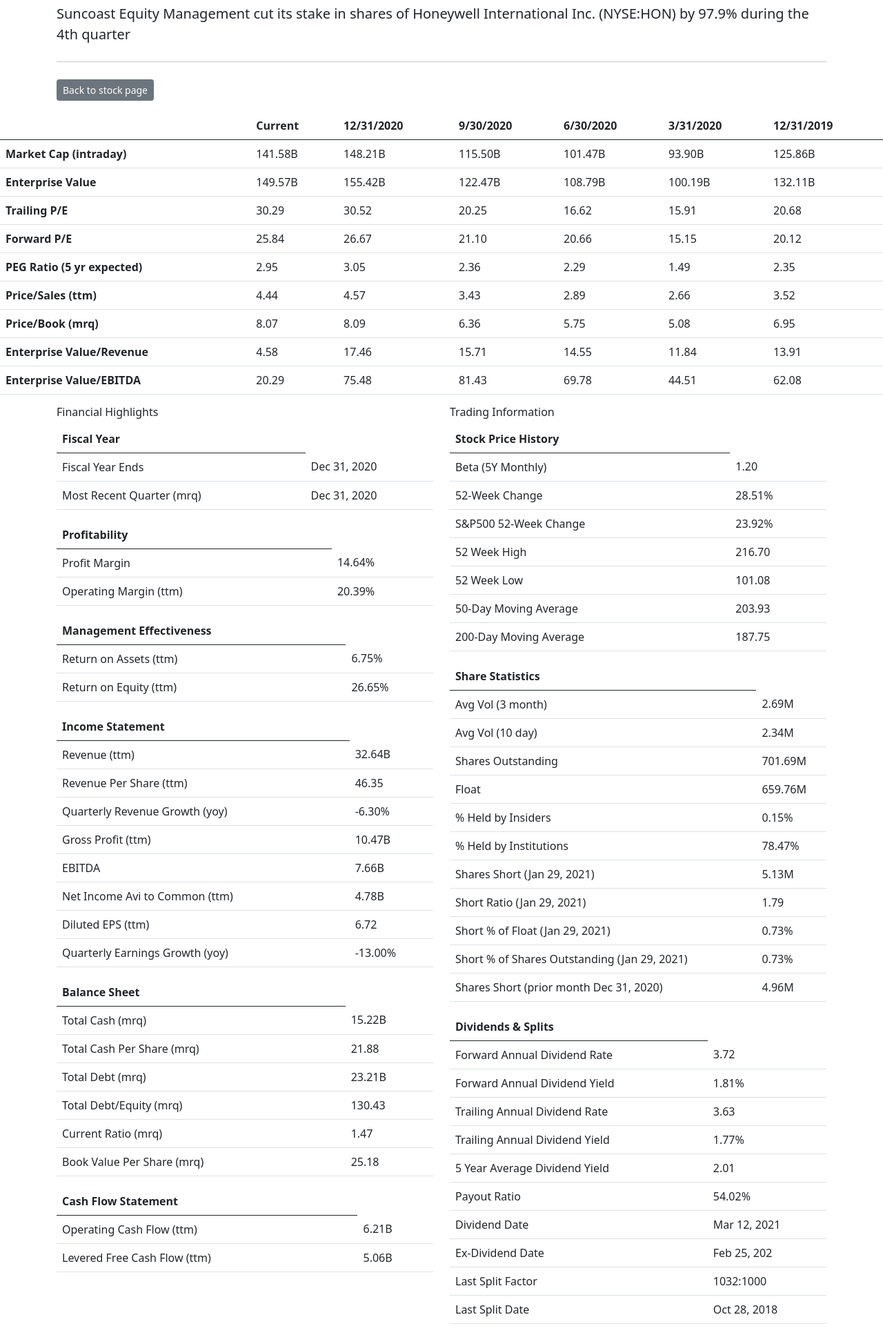
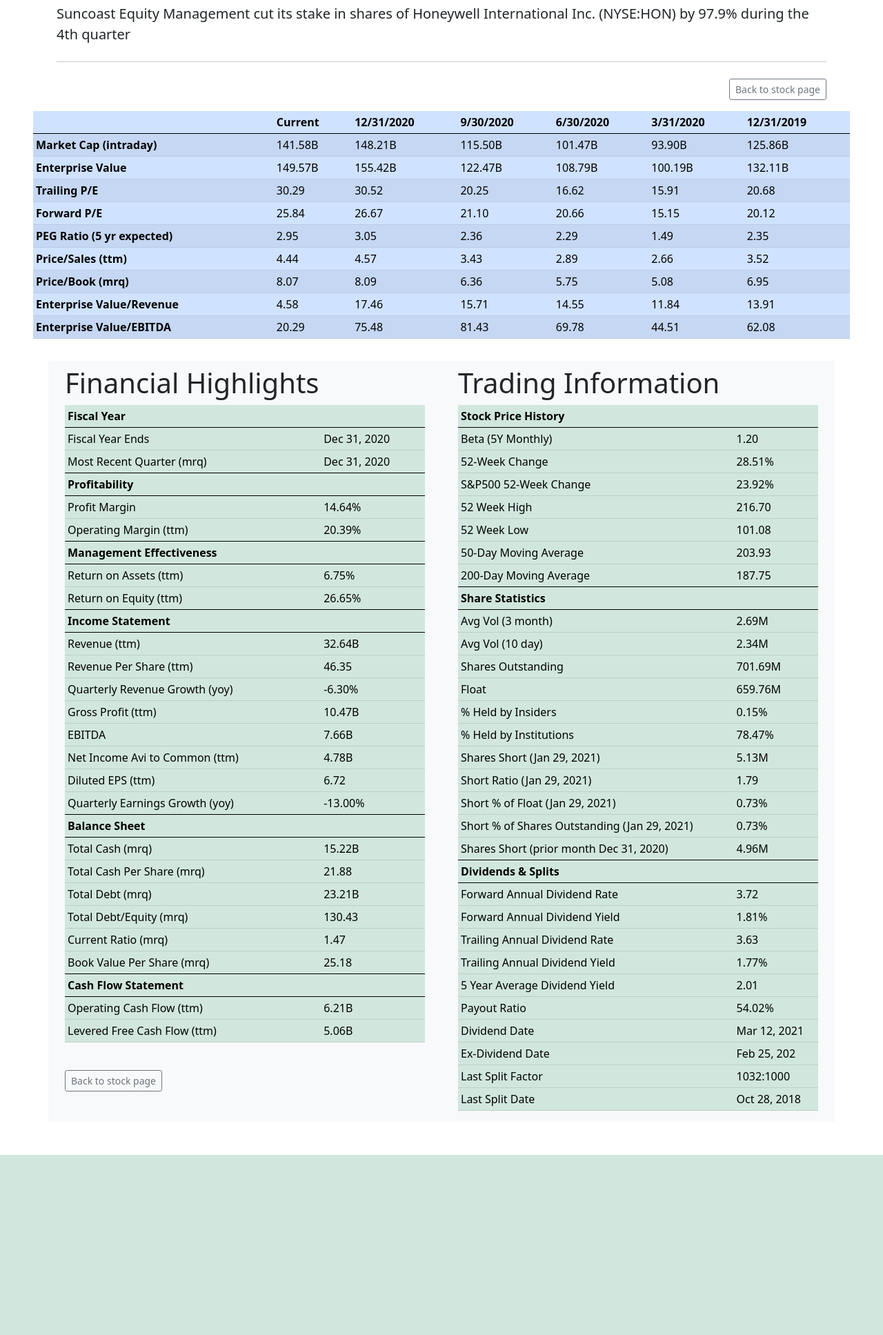
Before and after one commit to marketsupreme/rocketStonks, a Flask app: page /projections/HON in a window 1280 px wide. Shown: the part 150-2085 px from the top of the page at 69% size. After the commit the page ends 1824 px from the top, so only its background shows below. Run offline with Flask 2, Linux system fonts and the light colour scheme.

Commit message:
finish bootstrap styling

```diff
--- a/templates/projections_HON.html
+++ b/templates/projections_HON.html
@@ -69,8 +69,11 @@
                     4th quarter
                 </p>
                 <hr class="my-4" />
-                <p class="lead">
-                    <a class="btn btn-secondary btn-sm" href="#" role="button"
+                <p class="lead d-flex justify-content-end">
+                    <a
+                        class="btn btn-outline-secondary btn-sm"
+                        href="#"
+                        role="button"
                         >Back to stock page</a
                     >
                 </p>
@@ -78,7 +81,8 @@
         </div>
 
         <!-- Valuation Measures --- A table  -->
-        <table class="table">
+        <div class="table-responsive mx-5 mb-3">
+            <table class="table table-sm table-primary table-striped">
                 <thead>
                     <tr>
                         <th scope="col"></th>
@@ -174,17 +178,19 @@
                     </tr>
                 </tbody>
             </table>
+        </div>
 
         <!-- Hinancial Highlights & Trading Information --- Two Columns  -->
-        <div class="container">
+        <div class="container bg-light mb-5">
             <div class="row">
-                <div class="col">
-                    <h6>Financial Highlights</h6>
+                <div class="col mx-3 px-2">
+                    <h6 class="display-6 pt-2">Financial Highlights</h6>
 
-                    <table class="table">
+                    <table class="table table-success table-sm mr-0 pr-0">
                         <thead>
                             <tr>
                                 <th scope="col">Fiscal Year</th>
+                                <th scope="col"></th>
                             </tr>
                         </thead>
                         <tbody>
@@ -197,12 +203,10 @@
                                 <td>Dec 31, 2020</td>
                             </tr>
                         </tbody>
-                    </table>
-
-                    <table class="table">
                         <thead>
                             <tr>
                                 <th scope="col">Profitability</th>
+                                <th scope="col"></th>
                             </tr>
                         </thead>
                         <tbody>
@@ -215,12 +219,10 @@
                                 <td>20.39%</td>
                             </tr>
                         </tbody>
-                    </table>
-
-                    <table class="table">
                         <thead>
                             <tr>
                                 <th scope="col">Management Effectiveness</th>
+                                <th scope="col"></th>
                             </tr>
                         </thead>
                         <tbody>
@@ -233,12 +235,10 @@
                                 <td>26.65%</td>
                             </tr>
                         </tbody>
-                    </table>
-
-                    <table class="table">
                         <thead>
                             <tr>
                                 <th scope="col">Income Statement</th>
+                                <th scope="col"></th>
                             </tr>
                         </thead>
                         <tbody>
@@ -281,11 +281,10 @@
                                 <td>-13.00%</td>
                             </tr>
                         </tbody>
-                    </table>
-                    <table class="table">
                         <thead>
                             <tr>
                                 <th scope="col">Balance Sheet</th>
+                                <th scope="col"></th>
                             </tr>
                         </thead>
                         <tbody>
@@ -314,11 +313,10 @@
                                 <td>25.18</td>
                             </tr>
                         </tbody>
-                    </table>
-                    <table class="table">
                         <thead>
                             <tr>
                                 <th scope="col">Cash Flow Statement</th>
+                                <th scope="col"></th>
                             </tr>
                         </thead>
                         <tbody>
@@ -334,14 +332,26 @@
                             </tr>
                         </tbody>
                     </table>
+
+                    <br />
+                    <p class="lead d-flex justify-content-start">
+                        <a
+                            class="btn btn-outline-secondary btn-sm"
+                            href="#"
+                            role="button"
+                            >Back to stock page</a
+                        >
+                    </p>
                 </div>
-                <div class="col">
-                    <h6>Trading Information</h6>
 
-                    <table class="table">
+                <div class="col mx-3 px-2">
+                    <h6 class="display-6 pt-2">Trading Information</h6>
+
+                    <table class="table table-sm table-success mr-0 pr-0">
                         <thead>
                             <tr>
                                 <th scope="col">Stock Price History</th>
+                                <th scope="col"></th>
                             </tr>
                         </thead>
                         <tbody>
@@ -374,12 +384,10 @@
                                 <td>187.75</td>
                             </tr>
                         </tbody>
-                    </table>
-
-                    <table class="table">
                         <thead>
                             <tr>
                                 <th scope="col">Share Statistics</th>
+                                <th scope="col"></th>
                             </tr>
                         </thead>
                         <tbody>
@@ -434,12 +442,10 @@
                                 <td>4.96M</td>
                             </tr>
                         </tbody>
-                    </table>
-
-                    <table class="table">
                         <thead>
                             <tr>
                                 <th scope="col">Dividends & Splits</th>
+                                <th scope="col"></th>
                             </tr>
                         </thead>
                         <tbody>
```
Also changed, not shown: templates/projections_AAPL.html (+35 -29 lines), templates/projections_MRNA.html (+22 -11 lines), static/css/projections_page.css (added). Lines whose indentation alone changed are shown as unchanged.
